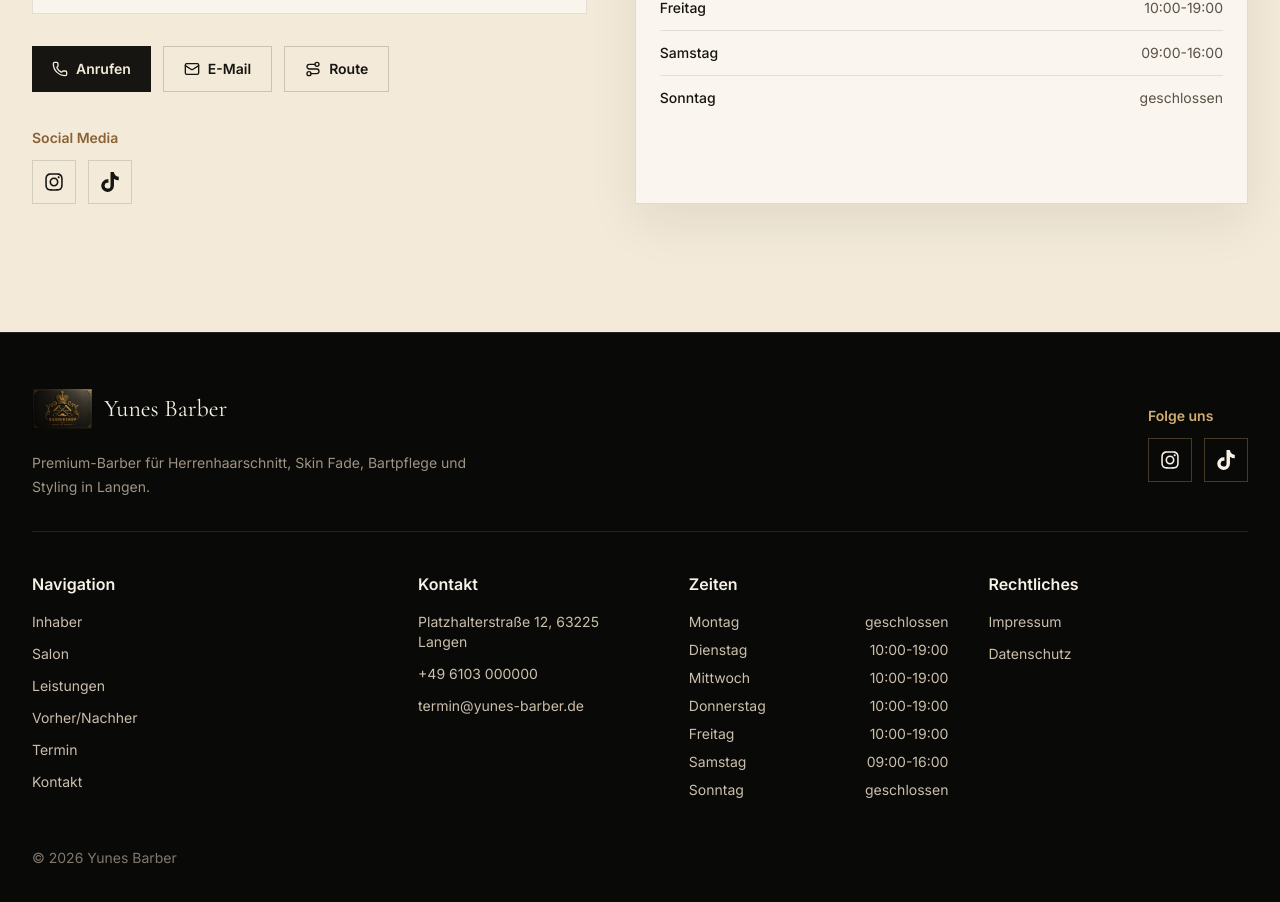
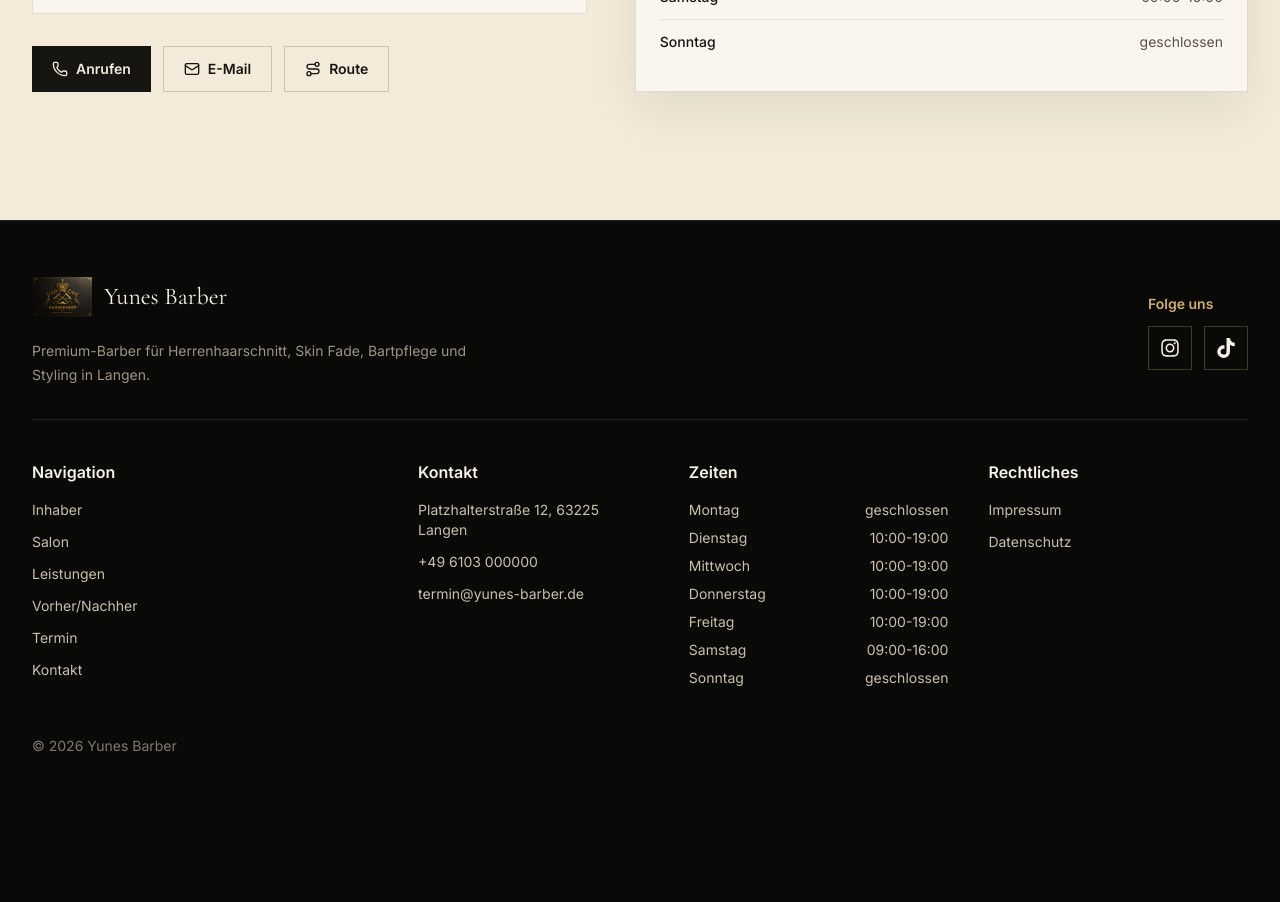
Before and after one commit to mstefan07/friseur, a Next.js app: page / in a window 1280 px wide. Shown: the part 6460-7362 px from the top of the page. After the commit the page ends 7272 px from the top, so only its background shows below. Built offline with nearby package versions, Linux system fonts and the light colour scheme; no server answers.

Commit message:
Remove duplicate social links from contact section
Co-authored-by: Cursor <cursoragent@cursor.com>

```diff
--- a/components/ContactSection.tsx
+++ b/components/ContactSection.tsx
@@ -6,9 +6,8 @@ import {
   Route,
   type LucideIcon,
 } from "lucide-react";
-import { openingHours, salon, socialLinks } from "@/lib/data";
+import { openingHours, salon } from "@/lib/data";
 import { SectionReveal } from "@/components/SectionReveal";
-import { SocialLinks } from "@/components/SocialLinks";
 
 export function ContactSection() {
   return (
@@ -56,11 +55,6 @@ export function ContactSection() {
               <Route className="size-4" aria-hidden="true" />
               Route
             </a>
-          </div>
-
-          <div className="mt-9">
-            <p className="mb-3 text-sm font-semibold text-[#8a6234]">Social Media</p>
-            <SocialLinks links={socialLinks} variant="light" />
           </div>
         </div>
 
```
